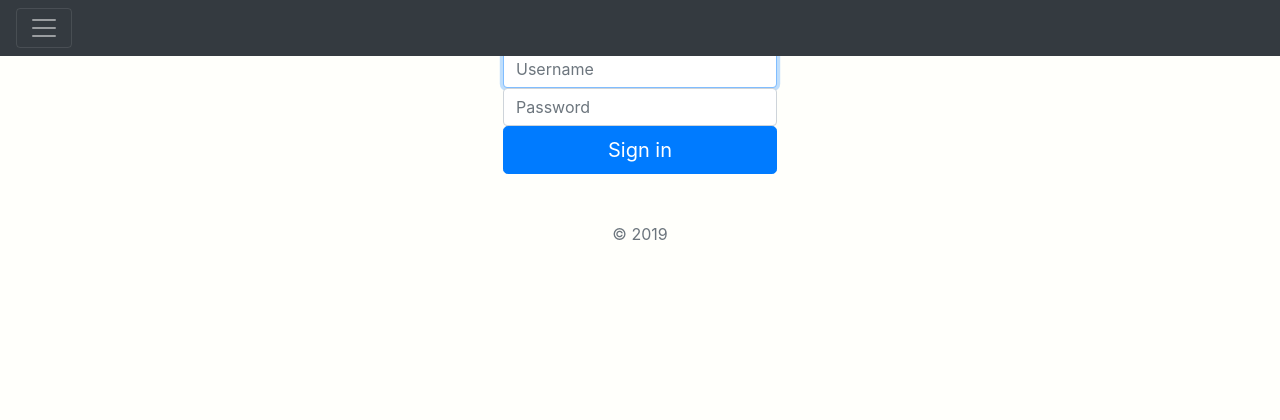
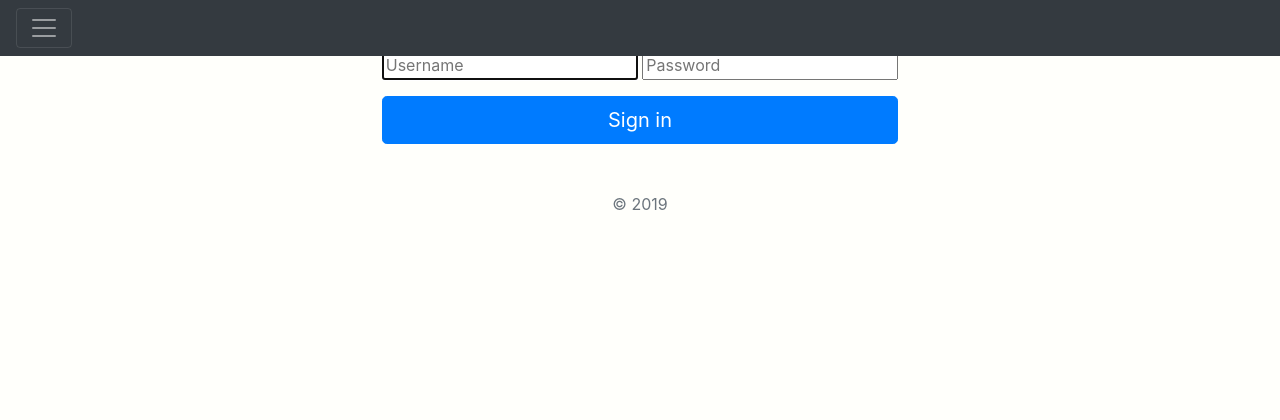
Before and after one commit to tkim00/Fredman__kimT-ohC-parkL-tamM, a Flask app: template templates/login.html in a window 1280 px wide. Shown: the top 420 px of the page. Run offline with Flask 2, Linux system fonts and the light colour scheme; the template is opened without the code that fills it, so the values that code supplies are empty; some libraries are stand-ins or nearby versions.

Commit message:
fixed login

```diff
--- a/app.py
+++ b/app.py
@@ -81,13 +81,14 @@ def home():
         return redirect(url_for("main"))
     return(redirect(url_for("login")))
 
-@app.route("/login", methods=["POST"])
+@app.route("/login", methods=['GET','POST'])
 def login():
-    if('loginsub' in request.form):
-        print(request.form)
-        session['username'] = request.form["username"]
-        session['password'] = request.form["password"]
-        return redirect(url_for("main"))
+    if request.method == 'POST':
+        if('loginsub' in request.form):
+            print(request.form)
+            session['username'] = request.form["username"]
+            session['password'] = request.form["password"]
+            return redirect(url_for("main"))
     return render_template("login.html")
 
 @app.route("/signup")
--- a/templates/login.html
+++ b/templates/login.html
@@ -4,11 +4,11 @@
 
 {% block content %}
 <div class="container d-flex justify-content-center">
-  <form action="/login" method="POST">
+  <form action="/login" method='POST'>
     <h1 class="h3 mb-3">Please sign in</h1>
-    <input type="text" id="inputUsername" class="form-control" placeholder="Username" name="username" required autofocus>
-    <input type="password" id="inputPassword" class="form-control" placeholder="Password" name="password" required>
-    <button class="btn btn-lg btn-primary btn-block" type="submit" name="loginsub">Sign in</button>
+    <input type="text" placeholder="Username" name="username" required autofocus>
+    <input type="password" placeholder="Password" name="password" required>
+    <button class="btn btn-lg mt-3 btn-primary btn-block" type="submit" name="loginsub">Sign in</button>
     <p class="mt-5 mb-3 text-muted">&copy; 2019</p>
   </form>
 </div>
```
